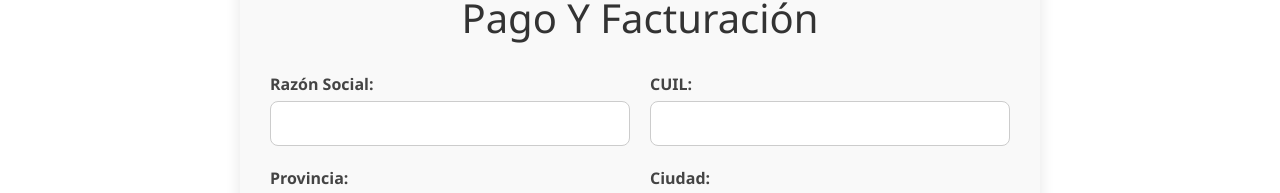
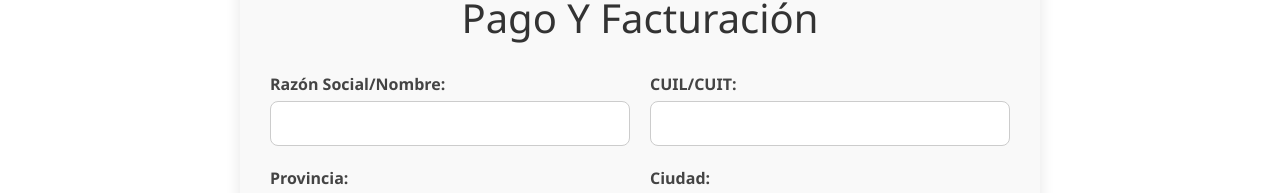
Before and after one commit to TotoSB/VolaYA, a React (Vite) app in the folder Frontend/: page /pagar in a window 1280 px wide. Shown: the part 132-325 px from the top of the page. Built offline with nearby package versions, Linux system fonts and the light colour scheme.

Commit message:
chimpasini bananini

```diff
--- a/Frontend/src/Pages/Pagar.jsx
+++ b/Frontend/src/Pages/Pagar.jsx
@@ -66,10 +66,10 @@ const Pagar = () => {
     <div className="formulario-pago">
       <h1>Pago Y Facturación</h1>
       <form onSubmit={handleSubmit}>
-        <label>Razón Social:
+        <label>Razón Social/Nombre:
           <input type="text" name="razon_social" value={formData.razon_social} onChange={handleChange} required />
         </label>
-        <label>CUIL:
+        <label>CUIL/CUIT:
           <input type="text" name="cuil" value={formData.cuil} onChange={handleChange} required />
         </label>
         <label>Provincia:
```
